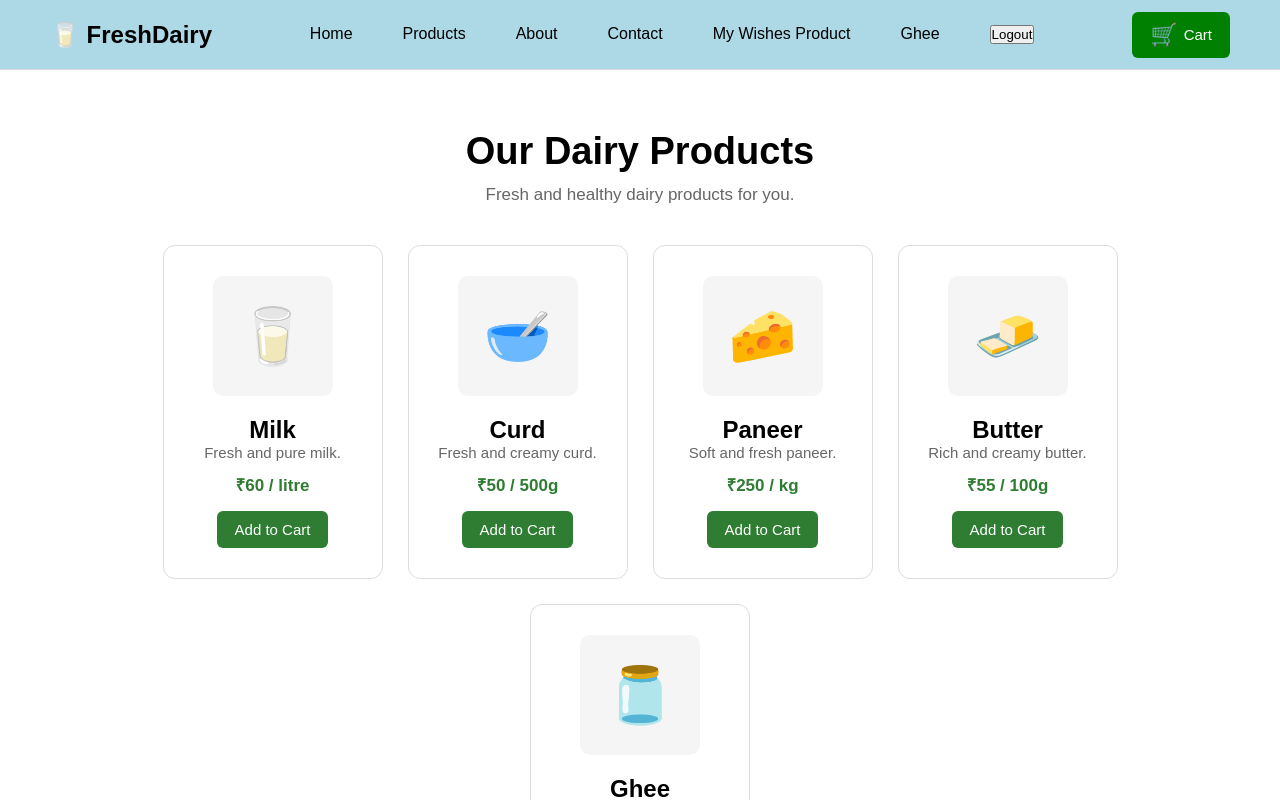
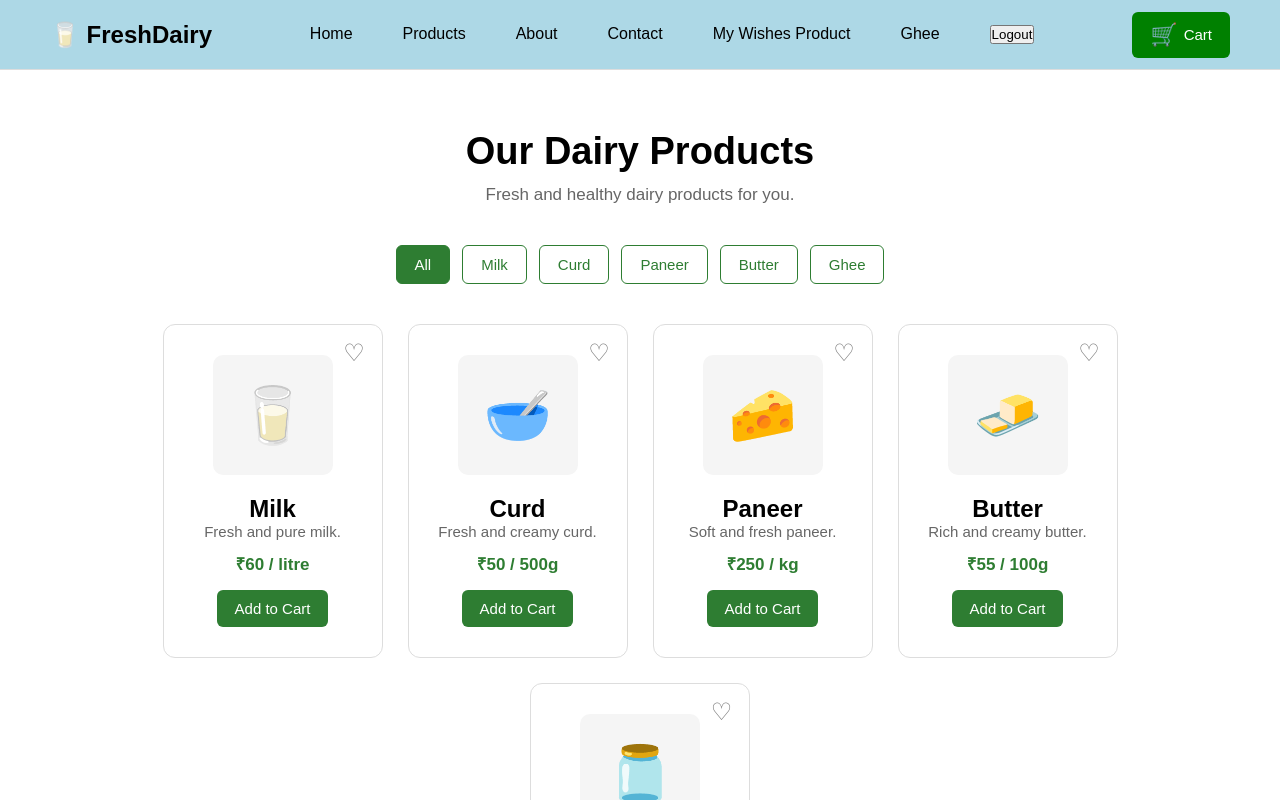
Before and after one commit to ritikapal315-ship-it/my-dairy-project, a React (Vite) app in the folder dairy-store/: page /products in a window 1280 px wide. Shown: the top 800 px of the page. Built offline with nearby package versions, Linux system fonts and the light colour scheme; no server answers; sample sign-in values are in the browser's storage.

Commit message:
last commit

```diff
--- a/dairy-store/src/App.css
+++ b/dairy-store/src/App.css
@@ -675,3 +675,53 @@
   border-radius: 5px;
   cursor: pointer;
 }
+.product-card {
+  position: relative;
+}
+
+.wishlist-btn {
+  position: absolute;
+  top: 10px;
+  right: 10px;
+
+  width: 35px;
+  height: 35px;
+
+  border: none;
+  border-radius: 50%;
+  background: white;
+
+  font-size: 24px;
+  color: #777;
+  cursor: pointer;
+}
+
+.wishlist-btn:hover {
+  color: red;
+}
+.filter-buttons {
+  display: flex;
+  justify-content: center;
+  gap: 12px;
+  margin-bottom: 40px;
+  flex-wrap: wrap;
+}
+
+.filter-buttons button {
+  padding: 10px 18px;
+  border: 1px solid #2e7d32;
+  border-radius: 6px;
+  background-color: white;
+  color: #2e7d32;
+  cursor: pointer;
+  font-size: 15px;
+}
+
+.filter-buttons button:hover {
+  background-color: #2e7d32;
+  color: white;
+}
+.filter-buttons .active-filter {
+  background-color: #2e7d32;
+  color: white;
+}
--- a/dairy-store/src/pages/Products.jsx
+++ b/dairy-store/src/pages/Products.jsx
@@ -1,4 +1,72 @@
+
+import {useEffect, useState } from "react";
+
 function Products({ addToCart }) {
+  const [wishlist, setWishlist] = useState([]);
+  const [category, setCategory] = useState("All");
+  useEffect(() => {
+  fetch("https://dummyjson.com/Products")
+    .then((response) => response.json())
+    .then((data) => {
+      console.log(data.Products);
+    });
+}, []);
+
+  const products = [
+    {
+      name: "Milk",
+      category: "Milk",
+      image: "🥛",
+      description: "Fresh and pure milk.",
+      price: "₹60 / litre"
+    },
+    {
+      name: "Curd",
+      category: "Curd",
+      image: "🥣",
+      description: "Fresh and creamy curd.",
+      price: "₹50 / 500g"
+    },
+    {
+      name: "Paneer",
+      category: "Paneer",
+      image: "🧀",
+      description: "Soft and fresh paneer.",
+      price: "₹250 / kg"
+    },
+    {
+      name: "Butter",
+      category: "Butter",
+      image: "🧈",
+      description: "Rich and creamy butter.",
+      price: "₹55 / 100g"
+    },
+    {
+      name: "Ghee",
+      category: "Ghee",
+      image: "🫙",
+      description: "Pure and healthy ghee.",
+      price: "₹550 / litre"
+    }
+  ];
+
+  const filteredProducts =
+    category === "All"
+      ? products
+      : products.filter(
+          (product) => product.category === category
+        );
+
+  const addToWishlist = (product) => {
+    setWishlist((prev) => {
+      if (prev.includes(product)) {
+        return prev;
+      }
+
+      return [...prev, product];
+    });
+  };
+
   return (
     <div className="products">
 
@@ -8,101 +76,102 @@ function Products({ addToCart }) {
         Fresh and healthy dairy products for you.
       </p>
 
+      {/* Filter Buttons */}
+      <div className="filter-buttons">
+
+        <button
+  className={category === "All" ? "active-filter" : ""}
+  onClick={() => setCategory("All")}
+>
+  All
+</button>
+  <button
+    className={category === "Milk" ? "active-filter" : ""}
+    onClick={() => setCategory("Milk")}
+  >
+    Milk
+  </button>
+
+  <button
+    className={category === "Curd" ? "active-filter" : ""}
+    onClick={() => setCategory("Curd")}
+  >
+    Curd
+  </button>
+
+  <button
+    className={category === "Paneer" ? "active-filter" : ""}
+    onClick={() => setCategory("Paneer")}
+  >
+    Paneer
+  </button>
+
+  <button
+    className={category === "Butter" ? "active-filter" : ""}
+    onClick={() => setCategory("Butter")}
+  >
+    Butter
+  </button>
+
+  <button
+    className={category === "Ghee" ? "active-filter" : ""}
+    onClick={() => setCategory("Ghee")}
+  >
+    Ghee
+  </button>
+
+
+
+
+
+
+      </div>
+
+      {/* Product List */}
       <div className="product-list">
 
-        {/* Milk */}
-        <div className="product-card">
-          <div className="product-image">🥛</div>
+        {filteredProducts.map((product) => (
 
-          <h2>Milk</h2>
+          <div
+            className="product-card"
+            key={product.name}
+          >
 
-          <p>Fresh and pure milk.</p>
+            {/* Wishlist */}
+            <button
+              className="wishlist-btn"
+              onClick={() => addToWishlist(product.name)}
+            >
+              {wishlist.includes(product.name)
+                ? "♥"
+                : "♡"}
+            </button>
 
-          <strong>₹60 / litre</strong>
+            {/* Product Image */}
+            <div className="product-image">
+              {product.image}
+            </div>
 
-          <button
-            className="add-cart-btn"
-            onClick={() => addToCart("Milk")}
-          >
-            Add to Cart
-          </button>
-        </div>
+            {/* Product Name */}
+            <h2>{product.name}</h2>
 
+            {/* Description */}
+            <p>{product.description}</p>
 
-        {/* Curd */}
-        <div className="product-card">
-          <div className="product-image">🥣</div>
+            {/* Price */}
+            <strong>{product.price}</strong>
 
-          <h2>Curd</h2>
+            {/* Add To Cart */}
+            <button
+              className="add-cart-btn"
+              onClick={() => addToCart(product.name)}
+            >
+              Add to Cart
+            </button>
 
-          <p>Fresh and creamy curd.</p>
+          </div>
 
-          <strong>₹50 / 500g</strong>
-
-          <button
-            className="add-cart-btn"
-            onClick={() => addToCart("Curd")}
-          >
-            Add to Cart
-          </button>
-        </div>
-
-
-        {/* Paneer */}
-        <div className="product-card">
-          <div className="product-image">🧀</div>
-
-          <h2>Paneer</h2>
-
-          <p>Soft and fresh paneer.</p>
-
-          <strong>₹250 / kg</strong>
-
-          <button
-            className="add-cart-btn"
-            onClick={() => addToCart("Paneer")}
-          >
-            Add to Cart
-          </button>
-        </div>
-
-
-        {/* Butter */}
-        <div className="product-card">
-          <div className="product-image">🧈</div>
-
-          <h2>Butter</h2>
-
-          <p>Rich and creamy butter.</p>
-
-          <strong>₹55 / 100g</strong>
-
-          <button
-            className="add-cart-btn"
-            onClick={() => addToCart("Butter")}
-          >
-            Add to Cart
-          </button>
-        </div>
-
-
-        {/* Ghee */}
-        <div className="product-card">
-          <div className="product-image">🫙</div>
-
-          <h2>Ghee</h2>
-
-          <p>Pure and healthy ghee.</p>
-
-          <strong>₹550 / litre</strong>
-
-          <button
-            className="add-cart-btn"
-            onClick={() => addToCart("Ghee")}
-          >
-            Add to Cart
-          </button>
-        </div>
+        ))}
 
       </div>
 
```
